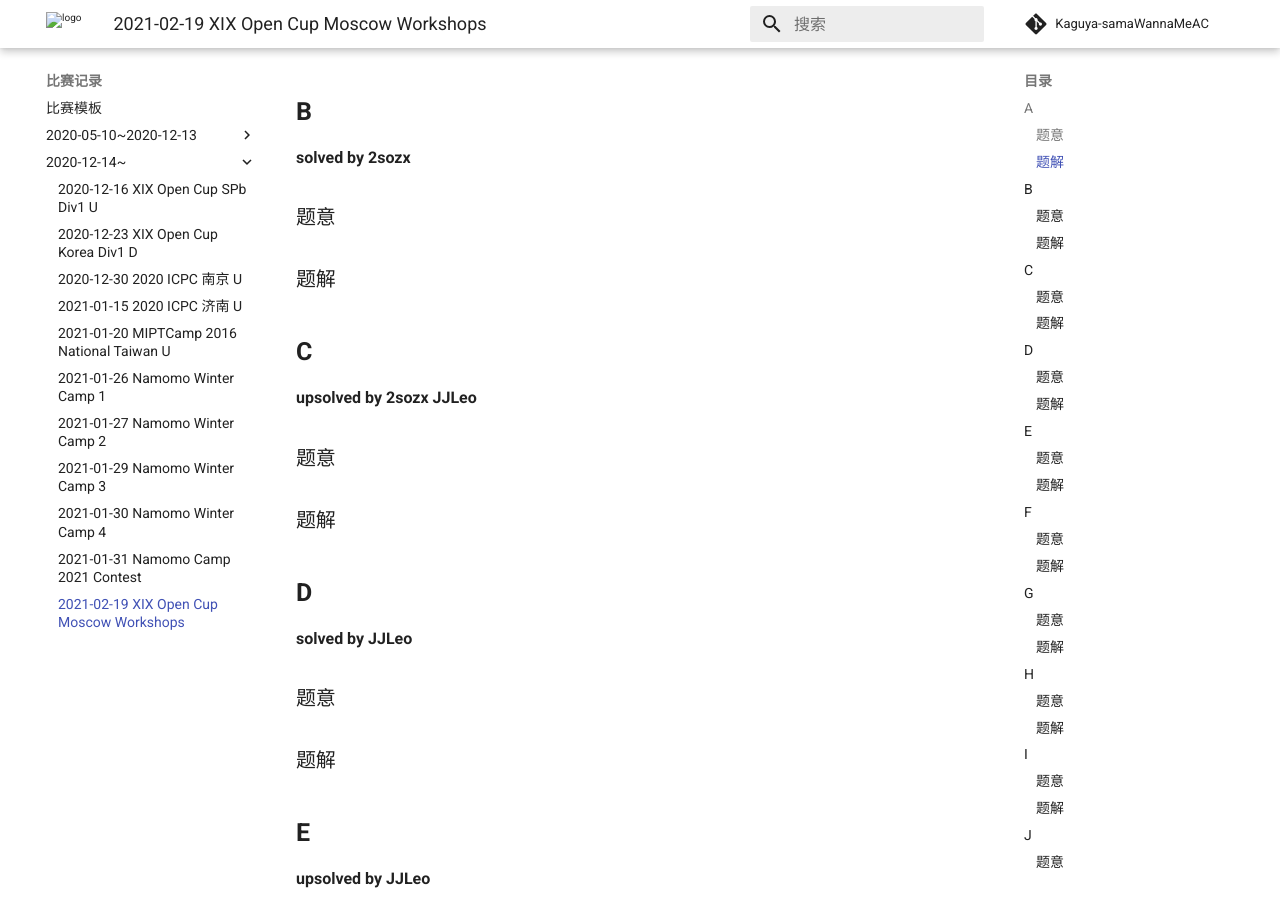
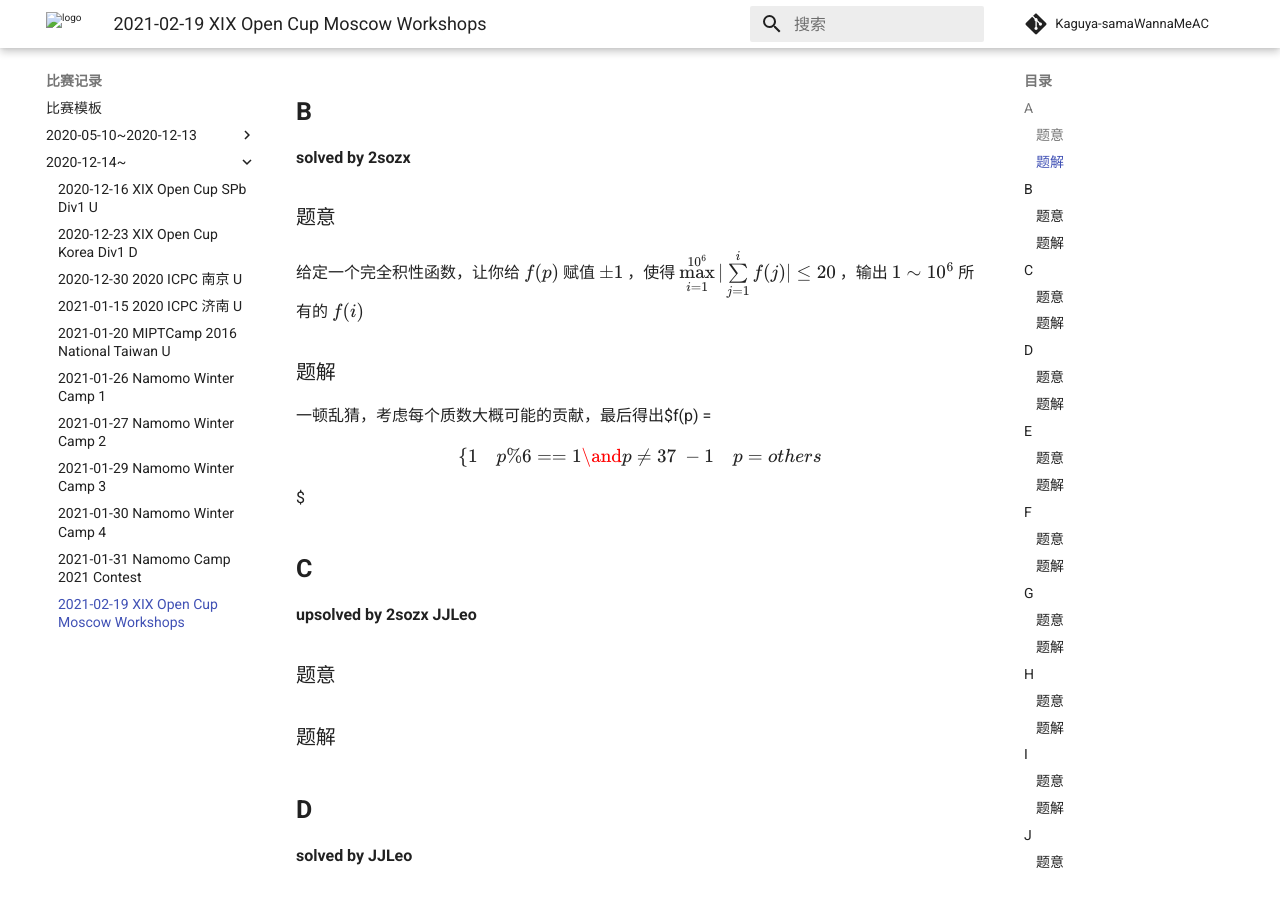
Before and after one commit to Kaguya-samaWannaMeAC/kaguya-samawannameac.github.io, an MkDocs documentation site: the page built from docs/contest/2021-02-19 XIX Open Cup Moscow Workshops.md, in a window 1280 px wide and 900 px high, scrolled down 715 px. Built offline with MkDocs 1.6.1 and Material for MkDocs 9.7.7, drawn with Linux system fonts in a browser that asks for light colours; formulas are drawn with MathJax 3; comment, search, counter and statistics services are not loaded.

Commit message:
Update 2021-02-19 XIX Open Cup Moscow Workshops.md

```diff
--- a/docs/contest/2021-02-19 XIX Open Cup Moscow Workshops.md
+++ b/docs/contest/2021-02-19 XIX Open Cup Moscow Workshops.md
@@ -24,11 +24,11 @@
 
 ### 题意
 
-
+给定一个完全积性函数，让你给 $f(p)$ 赋值 $\pm1$ ，使得 $\max \limits_{i = 1}^{10^6}|\sum\limits_{j = 1}^i f(j)| \le 20$ ，输出 $1\sim10^6$ 所有的 $f(i)$
 
 ### 题解
 
-
+一顿乱猜，考虑每个质数大概可能的贡献，最后得出$f(p) = \begin{cases}1\quad p \% 6 == 1 \and p\not = 37 \\ -1 \quad p = others\end{cases} $
 
 ## **C**
 
```
